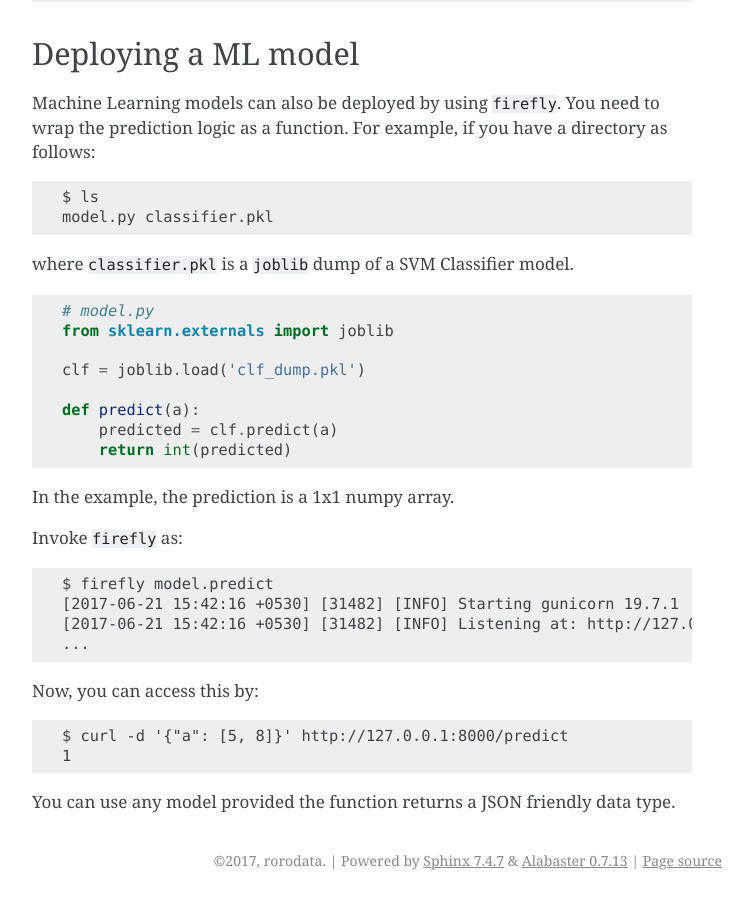
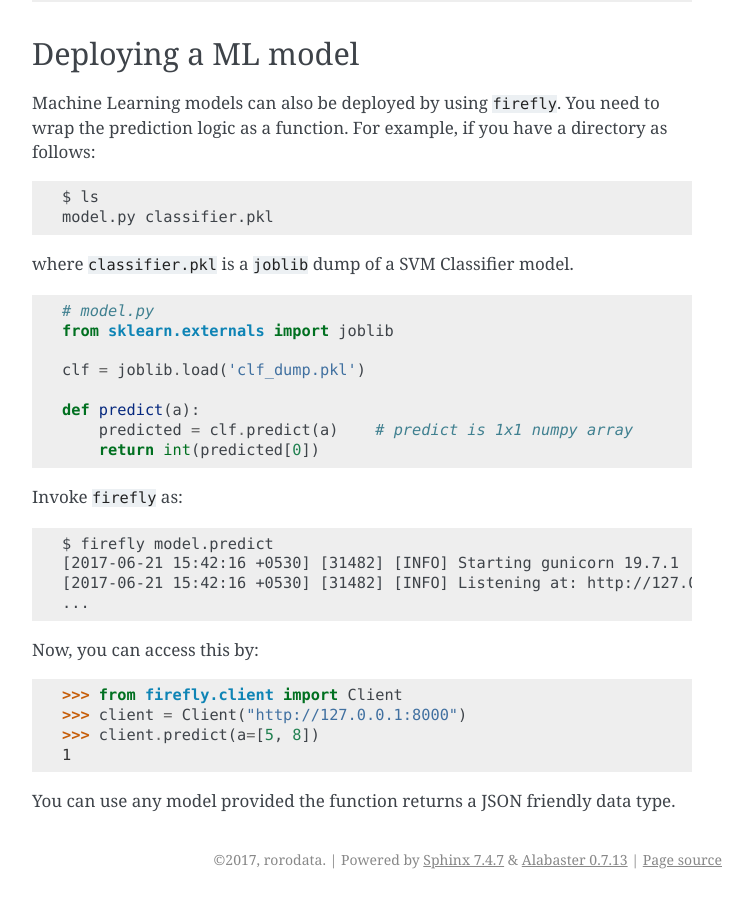
Before and after one commit to rorodata/firefly, a Sphinx documentation site: the page built from docs/index.rst, in a window 1280 px wide and 900 px high, scrolled down 1894 px. Shown: the whole window, without its empty margins (388-1141 px from the left). Built offline with Sphinx 7.4.7, drawn with Linux system fonts in a browser that asks for light colours.

Commit message:
Modifies documentation again

```diff
--- a/docs/index.rst
+++ b/docs/index.rst
@@ -117,10 +117,8 @@ where ``classifier.pkl`` is a ``joblib`` dump of a SVM Classifier model.
   clf = joblib.load('clf_dump.pkl')
 
   def predict(a):
-      predicted = clf.predict(a)
-      return int(predicted)
-
-In the example, the prediction is a 1x1 numpy array.
+      predicted = clf.predict(a)    # predict is 1x1 numpy array
+      return int(predicted[0])
 
 Invoke ``firefly`` as:
 ::
@@ -133,7 +131,9 @@ Invoke ``firefly`` as:
 Now, you can access this by:
 ::
 
-  $ curl -d '{"a": [5, 8]}' http://127.0.0.1:8000/predict
+  >>> from firefly.client import Client
+  >>> client = Client("http://127.0.0.1:8000")
+  >>> client.predict(a=[5, 8])
   1
 
 You can use any model provided the function returns a JSON friendly data type.
```
